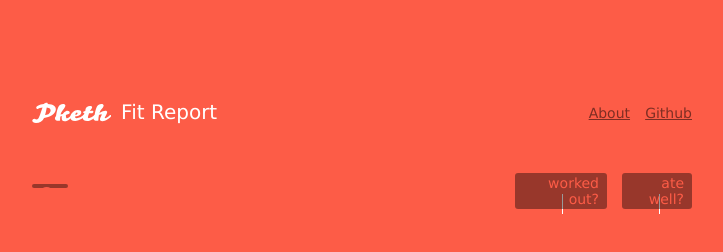
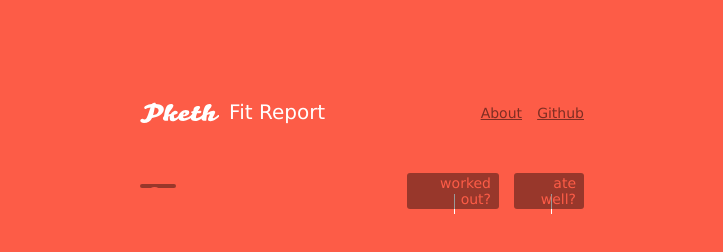
Before and after one commit to pketh/fit-report, a plain HTML site: page index.html in a window 1280 px wide. Shown: the whole page, without its empty margins (278-1001 px from the left). Drawn offline with Linux system fonts and the light colour scheme; no server answers.

Commit message:
updated styles

```diff
--- a/styles.css
+++ b/styles.css
@@ -15,8 +15,8 @@ body {
 	font-family: 'proxima-nova', 'Lucida Grande', Helvetica, sans-serif;
 	font-weight: 300;
 	max-width: 700px;
-	padding-left: 20px;
-	padding-right: 20px;
+	padding-left: 10%;
+	padding-right: 10%;
 	-moz-box-sizing: border-box;
 	box-sizing: border-box;
 	width: 100%;
@@ -59,7 +59,7 @@ body {
 	white-space: nowrap;
 	text-overflow: ellipsis;
 	overflow: hidden;
-	width: 65%;
+	width: 55%;
 	min-width: 104px;
 }
 
```
